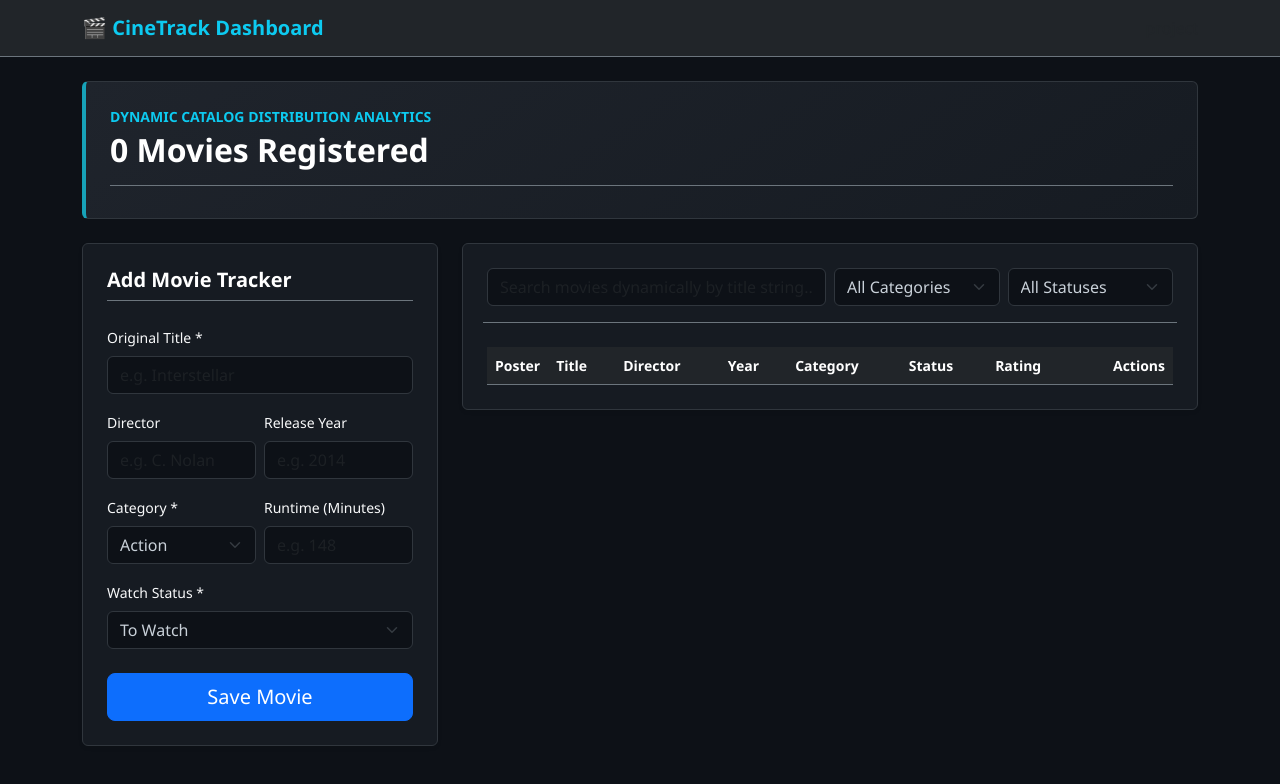
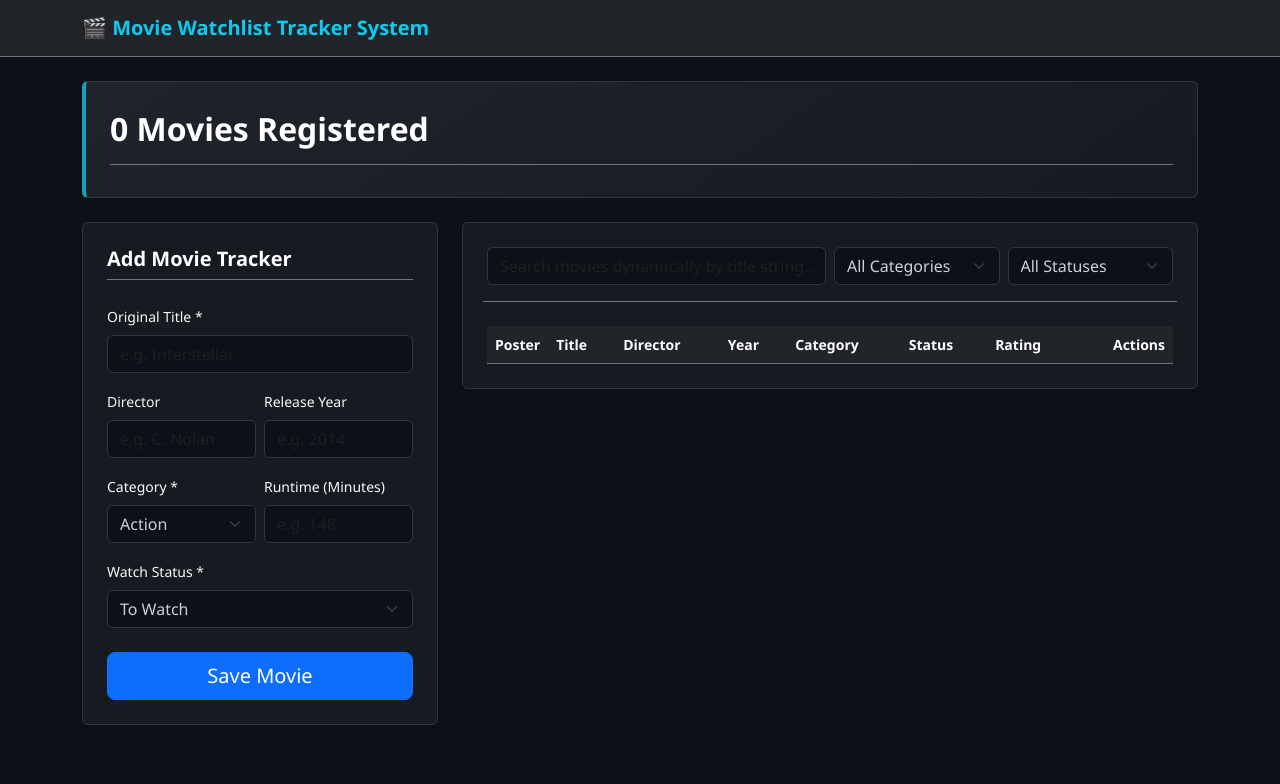
Before and after one commit to basakerdag/Movie-Watchlist-Tracker-System, a website: page src/public/index.html in a window 1280 px wide. Drawn offline with nearby package versions, Linux system fonts and the light colour scheme; no server answers.

Commit message:
update application page title

```diff
--- a/src/public/index.html
+++ b/src/public/index.html
@@ -3,7 +3,7 @@
 <head>
     <meta charset="UTF-8">
     <meta name="viewport" content="width=device-width, initial-scale=1.0">
-    <title>CineTrack - Personal Movie Dashboard</title>
+    <title>Movie Watchlist Tracker System</title>
     <link href="https://cdn.jsdelivr.net/npm/bootstrap@5.3.2/dist/css/bootstrap.min.css" rel="stylesheet">
     <style>
         body {
@@ -57,7 +57,7 @@
 
     <nav class="navbar navbar-dark bg-dark border-bottom border-secondary mb-4">
         <div class="container">
-            <a class="navbar-brand fw-bold text-info" href="#">🎬 CineTrack Dashboard</a>
+            <a class="navbar-brand fw-bold text-info" href="#">🎬 Movie Watchlist Tracker System</a>
             <span class="text-muted d-none d-sm-inline">project</span>
         </div>
     </nav>
@@ -67,7 +67,6 @@
         <div class="row mb-4">
             <div class="col-12">
                 <div class="card p-4 metric-card">
-                    <small class="text-info text-uppercase fw-bold tracking-wider">Dynamic Catalog Distribution Analytics</small>
                     <h2 class="fw-bold text-white mt-1 mb-3" id="statTotal">0 Movies Registered</h2>
 
                     <div id="statCategories" class="d-flex flex-wrap gap-2 pt-2 border-top border-secondary">
@@ -153,7 +152,6 @@
                             </div>
 
                             <div class="p-3 rounded border border-info bg-dark mt-3">
-                                <small class="text-info d-block fw-bold text-uppercase mb-2" style="font-size: 0.8rem; letter-spacing: 0.5px;">🌐 Web Integration Data (OMDb API Proxy)</small>
                                 <div class="row g-3 mt-1">
                                     <div class="col-12">
                                         <strong class="text-info d-block mb-1 small">Plot Synopsis:</strong>
```
